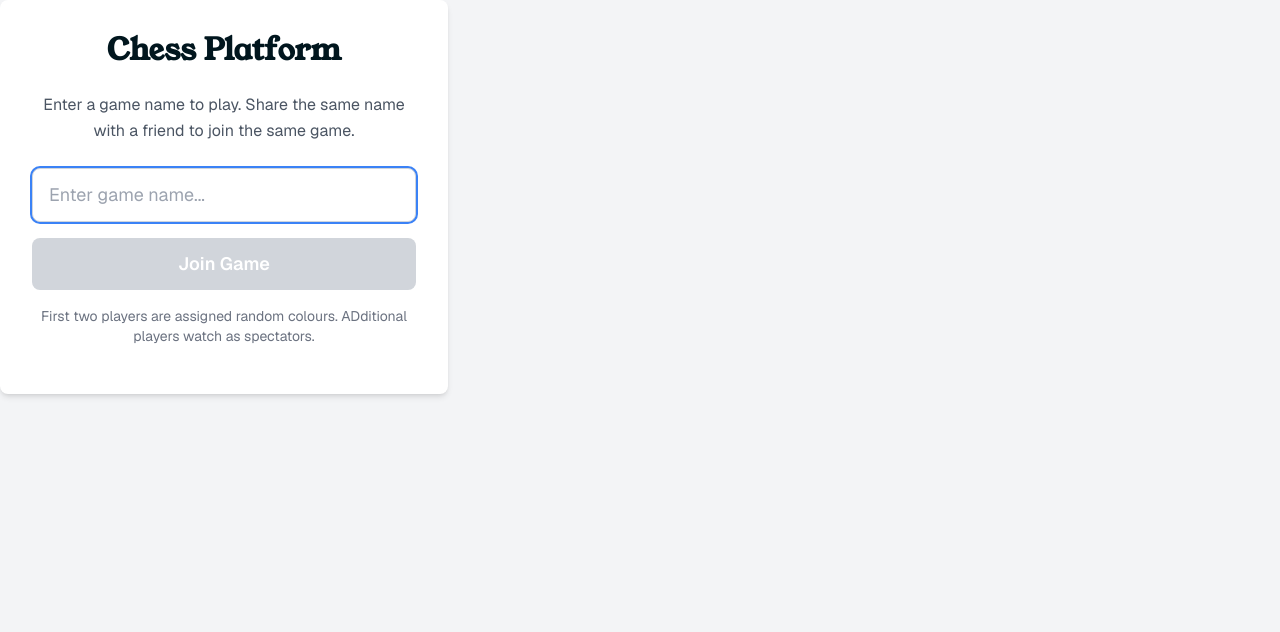
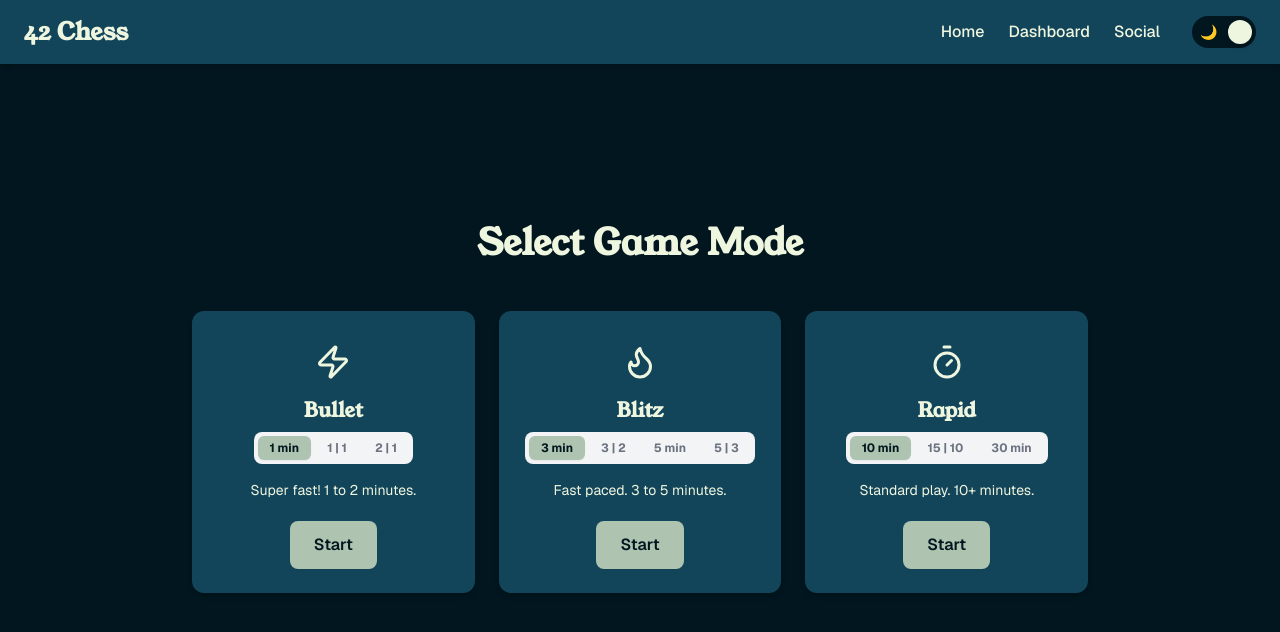
Before and after one commit to LilBoooopp/transcendence, a React (Create React App) app in the folder frontend/: page /wireframe/gamemode in a window 1280 px wide. Shown: the top 632 px of the page. Built offline with nearby package versions, Linux system fonts and the light colour scheme; the HTML template or start-up script is replaced by a standard one.

Commit message:
added login tile and game history tile

```diff
--- a/frontend/package.json
+++ b/frontend/package.json
@@ -13,6 +13,7 @@
   "dependencies": {
     "axios": "^1.4.0",
     "chess.js": "^1.0.0-beta.6",
+    "lucide-react": "^0.575.0",
     "react": "^18.2.0",
     "react-chessboard": "^4.0.0",
     "react-dom": "^18.2.0",
@@ -21,13 +22,12 @@
     "react-scripts": "^5.0.1",
     "socket.io-client": "^4.6.0",
     "tailwindcss": "^3.3.0",
-    "typescript": "^4.9.5",
-	"lucide-react": "^0.575.0"
+    "typescript": "^4.9.5"
   },
   "devDependencies": {
     "@types/node": "^20.3.1",
     "@types/react": "^18.3.28",
-    "@types/react-dom": "^18.2.6",
+    "@types/react-dom": "^18.3.7",
     "@typescript-eslint/eslint-plugin": "^6.0.0",
     "@typescript-eslint/parser": "^6.0.0",
     "autoprefixer": "^10.4.14",
--- a/frontend/src/App.tsx
+++ b/frontend/src/App.tsx
@@ -10,6 +10,7 @@ import { socketService } from './services/socket.service';
 import WireframeLayout from './SamplePages/WireframeLayout';
 import WireframeDashboard from './SamplePages/WireframeDashboard';
 import WireframeLanding from './SamplePages/WireframeLanding';
+import WireframeGameMode from './SamplePages/WireframeGameMode';
 
 // --- TYPE DEFINITIONS (From your original file) ---
 type GameRole = 'white' | 'black' | 'spectator' | null;
@@ -141,6 +142,11 @@ function App() {
 				<WireframeLanding />
 			</WireframeLayout>
 		} />
+		<Route path="/wireframe/gamemode" element={
+			<WireframeLayout>
+				<WireframeGameMode />
+			</WireframeLayout>
+		} />
         <Route path="/wireframe" element={
           <WireframeLayout>
             <WireframeDashboard />
--- /dev/null
+++ b/frontend/src/SamplePages/WireframeGameMode.tsx
@@ -0,0 +1,61 @@
+import React, { useState } from 'react';
+import { useNavigate } from 'react-router-dom';
+import Tile from '../components/Tile_w_select';
+import * as Icons from 'lucide-react';
+
+export default function WireframeGameMode() {
+	const navigate = useNavigate();
+
+	// State for selections
+	const [bulletOption, setBulletOption] = useState('1 min');
+	const [blitzOption, setBlitzOption] = useState('3 min');
+	const [rapidOption, setRapidOption] = useState('10 min');
+
+	const handlePlay = (mode: string, option: string) => {
+		console.log(`Starting ${mode} game (${option})`);
+		// In a real app, you'd pass these params to the game creation logic
+		navigate('/wireframe');
+	};
+
+	return (
+	<div className="flex flex-col items-center justify-center min-h-[80vh] px-4 max-w-5xl mx-auto py-12">
+
+		<h1 className="text-4xl font-heading font-bold mb-12 text-center">
+			Select Game Mode
+		</h1>
+
+		<div className="grid grid-cols-1 sm:grid-cols-2 lg:grid-cols-3 gap-6 w-full max-w-4xl">
+			<Tile
+				title="Bullet"
+				description="Super fast! 1 to 2 minutes."
+				icon={<Icons.Zap size={36} />}
+				options={['1 min', '1 | 1', '2 | 1']}
+				selectedOption={bulletOption}
+				onSelect={setBulletOption}
+				onClick={() => handlePlay('Bullet', bulletOption)}
+			/>
+
+			<Tile
+				title="Blitz"
+				description="Fast paced. 3 to 5 minutes."
+				icon={<Icons.Flame size={36} />}
+				options={['3 min', '3 | 2', '5 min', '5 | 3']}
+				selectedOption={blitzOption}
+				onSelect={setBlitzOption}
+				onClick={() => handlePlay('Blitz', blitzOption)}
+			/>
+
+			<Tile
+				title="Rapid"
+				description="Standard play. 10+ minutes."
+				icon={<Icons.Timer size={36} />}
+				options={['10 min', '15 | 10', '30 min']}
+				selectedOption={rapidOption}
+				onSelect={setRapidOption}
+				onClick={() => handlePlay('Rapid', rapidOption)}
+			/>
+		</div>
+
+	</div>
+	);
+}
--- a/frontend/src/SamplePages/WireframeLanding.tsx
+++ b/frontend/src/SamplePages/WireframeLanding.tsx
@@ -1,7 +1,7 @@
 import React, { useState } from 'react';
 import { useNavigate } from 'react-router-dom';
 import Tile from '../components/Tile';
-import Button from '../components/Button';
+import LoginTile from '../components/LoginTile';
 import GameHistoryList, { GameHistoryItem } from '../components/GameHistoryList';
 import * as Icons from 'lucide-react';
 
@@ -11,9 +11,9 @@ export default function WireframeLanding() {
 
 	// Dummy data for the history list
 	const history: GameHistoryItem[] = [
-		{ id: '1', date: '2023-10-24', opponent: 'GrandMasterFlash', result: 'Win', moves: 34 },
-		{ id: '2', date: '2023-10-22', opponent: 'Rookie123', result: 'Loss', moves: 21 },
-		{ id: '3', date: '2023-10-20', opponent: 'ChessBot', result: 'Draw', moves: 55 },
+		{ id: '1', date: '2023-10-24', opponent: 'GrandMasterFlash', result: 'Win', moves: 34, mode: 'Blitz', accuracy: 89 },
+		{ id: '2', date: '2023-10-22', opponent: 'Rookie123', result: 'Loss', moves: 21, mode: 'Bullet', accuracy: 65 },
+		{ id: '3', date: '2023-10-20', opponent: 'ChessBot', result: 'Draw', moves: 55, mode: 'Rapid', accuracy: 92 },
 	];
 
 	const features = [
@@ -77,16 +77,10 @@ export default function WireframeLanding() {
 			{isLoggedIn ? (
 				<GameHistoryList history={history} />
 			) : (
-				<div className="bg-white rounded-xl shadow-sm border border-gray-200 p-8 text-center">
-					<h2 className="text-2xl font-heading font-bold mb-4 text-gray-800">Track Your Progress</h2>
-					<p className="text-gray-600 mb-8 max-w-md mx-auto">
-						Log in to view your match history, analyze past games, and track your rating improvement over time.
-					</p>
-					<div className="flex justify-center gap-4">
-						<Button variant="primary" onClick={() => console.log('Login clicked')}>Log In</Button>
-						<Button variant="secondary" onClick={() => console.log('Register clicked')}>Register</Button>
-					</div>
-				</div>
+				<LoginTile
+					onLogin={() => console.log('Login clicked')}
+					onRegister={() => console.log('Register clicked')}
+				/>
 			)}
 		</div>
 
--- a/frontend/src/components/GameHistoryList.tsx
+++ b/frontend/src/components/GameHistoryList.tsx
@@ -1,4 +1,5 @@
 import React from 'react';
+import * as Icons from 'lucide-react';
 
 export interface GameHistoryItem {
   id: string;
@@ -6,6 +7,8 @@ export interface GameHistoryItem {
   opponent: string;
   result: 'Win' | 'Loss' | 'Draw';
   moves: number;
+  mode: 'Bullet' | 'Blitz' | 'Rapid';
+  accuracy: number;
 }
 
 interface GameHistoryListProps {
@@ -13,30 +16,75 @@ interface GameHistoryListProps {
 }
 
 export default function GameHistoryList({ history }: GameHistoryListProps) {
+  const getModeIcon = (mode: string) => {
+    switch (mode) {
+      case 'Bullet': return <Icons.Zap size={22} className="text-text-default" />;
+      case 'Blitz': return <Icons.Flame size={22} className="text-text-default" />;
+      case 'Rapid': return <Icons.Timer size={22} className="text-text-default" />;
+      default: return <Icons.HelpCircle size={22} className="text-text-default" />;
+    }
+  };
+
   return (
-    <div className="w-full bg-white rounded-xl shadow-sm border border-gray-200 overflow-hidden">
-      <div className="bg-gray-50 px-6 py-4 border-b border-gray-200">
-        <h3 className="text-lg font-heading font-bold text-gray-800">Recent Matches</h3>
+    <div className="w-full bg-primary rounded-xl shadow-sm overflow-hidden">
+      <div className="bg-primary px-6 py-1 flex items-center justify-center">
+        <h3 className="text-lg font-heading font-bold text-text-default m-0">Recent Matches</h3>
       </div>
-      <div className="divide-y divide-gray-100">
+
+      {/* Table Header */}
+      <div className="hidden md:grid grid-cols-12 gap-4 px-6 py-3 bg-secondary text-xs font-body text-text-default uppercase tracking-wider">
+        <div className="col-span-1 text-center">Mode</div>
+        <div className="col-span-4 text-left">Opponent</div>
+        <div className="col-span-2 text-center">Result</div>
+        <div className="col-span-2 text-center">Accuracy</div>
+        <div className="col-span-1 text-center">Moves</div>
+        <div className="col-span-2 text-right">Date</div>
+      </div>
+
+      <div className="divide-y divide-primary-hover">
         {history.length === 0 ? (
-          <div className="p-6 text-center text-gray-500">No games played yet.</div>
+          <div className="p-6 text-center text-text-default">No games played yet.</div>
         ) : (
-          history.map((game) => (
-            <div key={game.id} className="flex items-center justify-between p-4 hover:bg-gray-50 transition-colors">
-              <div className="flex flex-col">
-                <span className="font-bold text-gray-800">vs {game.opponent}</span>
-                <span className="text-sm text-gray-500">{game.date}</span>
+          history.map((game, index) => (
+            <div key={game.id} className={`grid grid-cols-2 md:grid-cols-12 gap-4 p-4 transition-colors items-center ${index % 2 === 0 ? 'bg-primary hover:bg-primary-hover' : 'bg-secondary hover:bg-secondary-hover'}`}>
+
+              {/* Mode */}
+              <div className="col-span-1 flex items-center justify-start md:justify-center gap-2">
+                <span className="md:hidden text-xs font-bold text-text-default/70 uppercase">Mode:</span>
+                <div title={game.mode}>{getModeIcon(game.mode)}</div>
               </div>
-              <div className="flex items-center gap-4">
-                <span className="text-sm text-gray-600 hidden sm:inline">{game.moves} moves</span>
-                <span className={`px-3 py-1 rounded-full text-xs font-bold ${
+
+              {/* Players */}
+              <div className="col-span-1 md:col-span-4 flex flex-col text-left">
+                <span className="font-bold text-text-default text-sm"> {game.opponent}</span>
+              </div>
+
+              {/* Result */}
+              <div className="col-span-1 md:col-span-2 flex justify-end md:justify-center">
+                <span className={`px-3 py-1 rounded-full text-xs font-bold w-16 text-center ${
                   game.result === 'Win' ? 'bg-green-100 text-green-700' :
                   game.result === 'Loss' ? 'bg-red-100 text-red-700' :
-                  'bg-gray-100 text-gray-700'
+                  'bg-gray-200 text-gray-700'
                 }`}>
                   {game.result}
                 </span>
+              </div>
+
+              {/* Accuracy */}
+              <div className="col-span-1 md:col-span-2 flex justify-start md:justify-center items-center gap-2">
+                <span className="md:hidden text-xs font-bold text-text-default/70 uppercase">Acc:</span>
+                <span className="text-sm text-text-default font-mono">{game.accuracy}%</span>
+              </div>
+
+              {/* Moves */}
+              <div className="col-span-1 flex justify-end md:justify-center items-center gap-2">
+                <span className="md:hidden text-xs font-bold text-text-default/70 uppercase">Moves:</span>
+                <span className="text-sm text-text-default">{game.moves}</span>
+              </div>
+
+              {/* Date */}
+              <div className="col-span-2 text-center md:text-right text-sm text-text-default/70">
+                {game.date}
               </div>
             </div>
           ))
--- /dev/null
+++ b/frontend/src/components/LoginTile.tsx
@@ -0,0 +1,22 @@
+import React from 'react';
+import Button from './Button';
+
+interface LoginTileProps {
+  onLogin: () => void;
+  onRegister: () => void;
+}
+
+export default function LoginTile({ onLogin, onRegister }: LoginTileProps) {
+  return (
+    <div className="bg-primary rounded-xl shadow-sm  p-8 text-center w-full max-w-md mx-auto">
+      <h2 className="text-text-default text-2xl font-heading mb-4">Track Your Progress</h2>
+      <p className="text-text-default font-body text-sm m-0">
+        Log in to view your match history, analyze past games, and track your rating improvement over time.
+      </p>
+      <div className="flex justify-center gap-4 p-4 mt-4">
+        <Button variant="secondary" onClick={onLogin}>Log In</Button>
+        <Button variant="secondary" onClick={onRegister}>Register</Button>
+      </div>
+    </div>
+  );
+}
--- /dev/null
+++ b/frontend/src/components/Tile_w_select.tsx
@@ -0,0 +1,55 @@
+import React from 'react';
+import { styles } from '../styles';
+import Button from './Button';
+
+interface TileProps {
+  title?: string;
+  description?: string;
+  icon?: React.ReactNode;
+  onClick?: () => void;
+  options?: string[];
+  selectedOption?: string;
+  onSelect?: (option: string) => void;
+}
+
+export default function Tile({ title, description, icon, onClick, options, selectedOption, onSelect }: TileProps) {
+  return (
+	<div
+	  className={`${styles.card} ${styles.transition} p-6 gap-3 h-full aspect-square overflow-hidden cursor-default flex flex-col items-center`}
+	>
+	  <div className="flex-1 flex flex-col items-center justify-center w-full text-center">
+		{icon && <div className="text-4xl text-text-default mb-4">{icon}</div>}
+		{title && <h3 className="text-xl font-heading font-bold text-text-default mb-2 m-0">{title}</h3>}
+
+		{options && options.length > 0 && (
+			<div
+			className="flex flex-wrap justify-center gap-1 bg-gray-100 p-1 rounded-lg z-10 mb-4 max-w-full"
+			onClick={(e) => e.stopPropagation()}
+			>
+			{options.map((option) => (
+				<button
+				key={option}
+				onClick={() => onSelect && onSelect(option)}
+				className={`px-3 py-1 rounded-md text-xs font-bold transition-all cursor-pointer ${
+					selectedOption === option
+					? 'bg-accent text-text-dark shadow-sm'
+					: 'text-gray-500 hover:text-gray-700 hover:bg-gray-200'
+				}`}
+				>
+				{option}
+				</button>
+			))}
+			</div>
+		)}
+
+		{description && (
+			<p className="text-text-default font-body text-sm m-0">
+			{description}
+			</p>
+		)}
+	  </div>
+
+	  <Button variant="accent" onClick={onClick}>Start</Button>
+	</div>
+  );
+}
```
Also changed, not shown: 1 other file (tests, documents, lock files or other folders).
